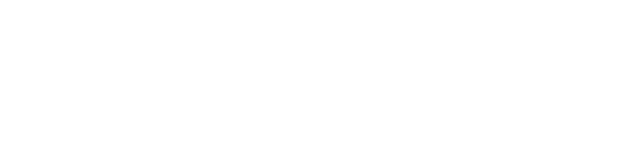
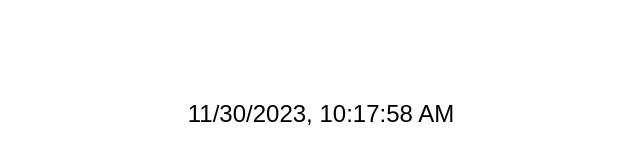
Before and after one commit to acciojob/clock-Katasravani, a website: page main.html in a window 1280 px wide. Shown: the whole page, without its empty margins (319-959 px from the left). Drawn offline with Linux system fonts and the light colour scheme.

Commit message:
created a submission

```diff
--- a/main.html
+++ b/main.html
@@ -1,16 +1,23 @@
+<!-- index.html -->
+
 <!DOCTYPE html>
-
-<html>
-
+<html lang="en">
 <head>
-	<link rel="stylesheet" href="styles.css">
+    <meta charset="UTF-8">
+    <meta http-equiv="X-UA-Compatible" content="IE=edge">
+    <meta name="viewport" content="width=device-width, initial-scale=1.0">
+    <title>Date Timer</title>
+    <style>
+        body {
+            font-family: 'Arial', sans-serif;
+            text-align: center;
+            margin-top: 100px;
+            font-size: 24px;
+        }
+    </style>
 </head>
-
 <body>
-	<!-- the entire body must be written by student -->
-    <script type="text/javascript" src="./script.js">
-</script>
-
+    <p id="timer"></p>
+    <script src="script.js"></script>
 </body>
-
 </html>
--- a/script.js
+++ b/script.js
@@ -1 +1,19 @@
 //your JS code here. If required.
+// script.js
+
+function updateTimer() {
+    // Get the current date and time
+    const currentDate = new Date();
+
+    // Format the date and time
+    const formattedDateTime = currentDate.toLocaleString();
+
+    // Update the content of the 'timer' element
+    document.getElementById('timer').textContent = formattedDateTime;
+}
+
+// Update the timer every second
+setInterval(updateTimer, 1000);
+
+// Initial call to set the timer immediately
+updateTimer();
```
